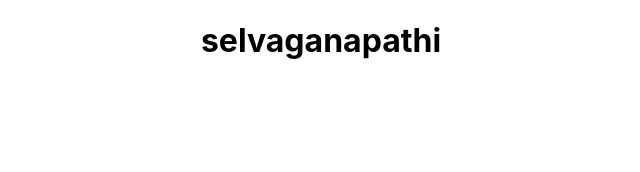
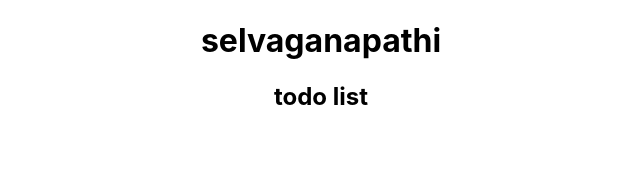
Before and after one commit to selvaganapathivelu/portfolia, a React (Create React App) app: page / in a window 1280 px wide. Shown: the top 172 px of the page, without its empty margins (319-959 px from the left). Built offline with nearby package versions, Linux system fonts and the light colour scheme.

Commit message:
local_change

```diff
--- a/src/App.js
+++ b/src/App.js
@@ -7,6 +7,9 @@ function App() {
      <h1>
       selvaganapathi
      </h1>
+     <h2>
+      todo list
+     </h2>
     </div>
   );
 }
```
